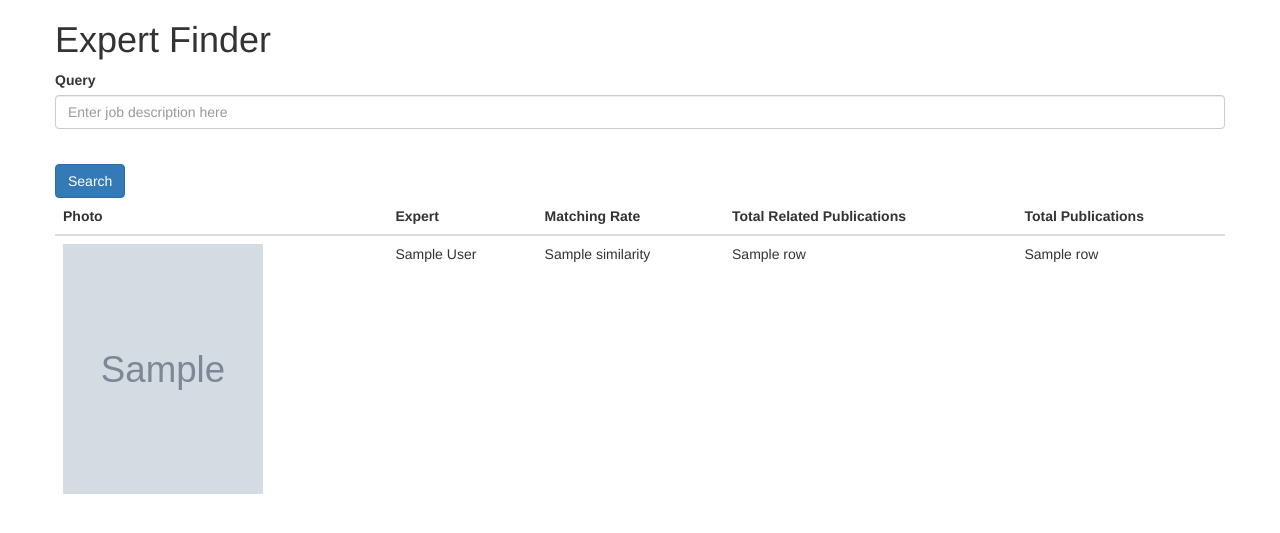
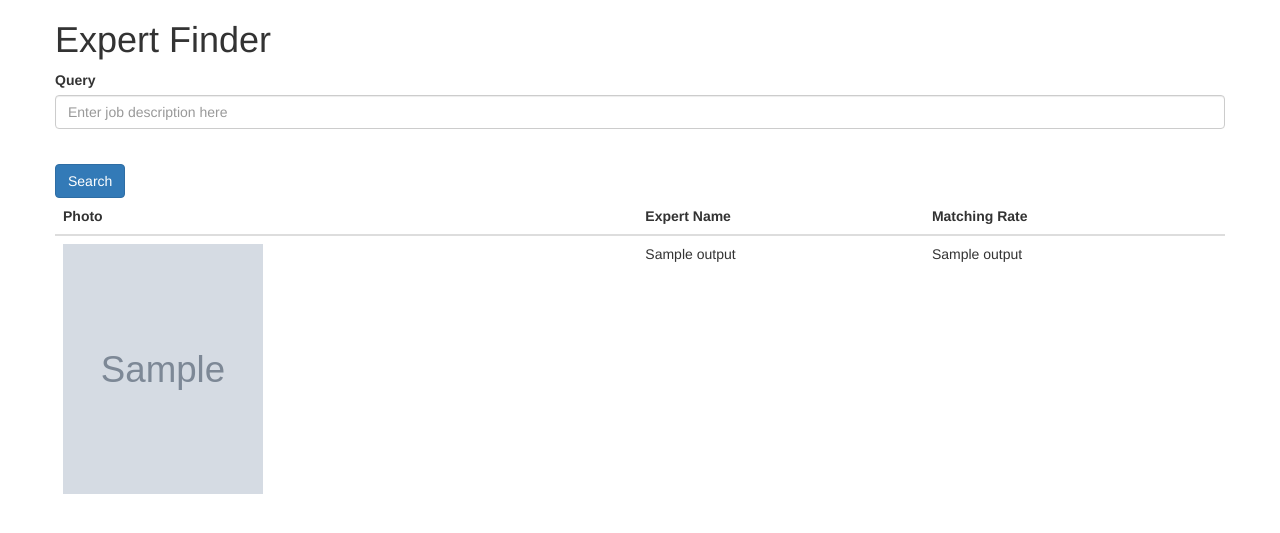
Before and after one commit to spozi/expertexplorer, a Flask app: template templates/searchpage.html in a window 1280 px wide. Shown: the top 533 px of the page. Run offline with Flask 2, Linux system fonts and the light colour scheme; the template is opened without the code that fills it: most values are stand-ins (such as "Sample title", 1, 10 or a date in 2020); grey boxes marked "Sample" are stand-in pictures; parts of the project's set-up code (start-up, migrations or seed data) failed here and were passed over; some libraries are stand-ins or nearby versions.

Commit message:
Finish outputting data to flask TODO: output photo of each expert

```diff
--- a/app.py
+++ b/app.py
@@ -215,47 +215,40 @@ def match():
 
         df_author_photo = df_author_photo.drop_duplicates('Authors')
         df_author_photo = df_author_photo.set_index('Authors')
-        print(df_author_photo)
-        print(len(df_author_photo))
+        # print(df_author_photo)
+        # print(len(df_author_photo))
 
         #   print(authors)
         #b. Compute the authors yearly average similarity
         df_year_similarity = {}
         for df in dfs:
             year = df['Year'].values[0]
-            df_g = df.query('similarity > .6') #Similarity must higher than 0.6
+            df_g = df.query('similarity > .5') #Similarity must higher than 0.6
             df_g = df_g.filter(['Authors', 'similarity'])
             df_g = df_g.groupby('Authors')['similarity'].mean()
             df_year_similarity[year] = df_g
-
-        # print(df_year_similarity)
 
         #c. Count the related publications (count based on df_g $\in$ df_year)
         df_year_related_publications = {}
         for df in dfs:
             year = df['Year'].values[0]
-            df_g = df.query('similarity > .6') #Similarity must higher than 0.6
+            df_g = df.query('similarity > .5') #Similarity must higher than 0.6
             df_g = df_g.filter(['Authors'])
-            df_g = df_g.groupby(['Authors']).count()
+            df_g = df_g.groupby(['Authors'])['Authors'].count()
             df_year_related_publications[year] = df_g
-
+        # print(df_year_related_publications)
         #d. Count all publications
         df_year_all_publications = {}
         for df in dfs:
             year = df['Year'].values[0]
-            # df_g = df_g.filter(['Authors'])
-            # df_g = df_g.groupby(['Authors'])['Authors'].count()
             df_g = df['Authors'].value_counts() #Return a series
             df_year_all_publications[year] = df_g
-
-        # print(df_year_all_publications)
 
         records = []
         for author in authors:
             author_record = [{"name":author}]
             for year, df in df_year_similarity.items():
                 if author in df:
-                    # print(df[author])
                     author_record.append({f"average_similarity_{year}":df[author]})
             for year, df in df_year_related_publications.items():
                 if author in df:
@@ -263,37 +256,29 @@ def match():
             for year, df in df_year_all_publications.items():
                 if author in df:
                     author_record.append({f"total_year_all_publications_{year}":df[author]})
-            # if author in df_author_photo['Author']:
+            # if author in df_author_photo.index:
+            #     print(author, ": True")
             #     author_record.append({"photo":df_author_photo[author]})
+            # else:
+            #     print(author, ": false")
+            # # else:
+            # #     author_record.append({"photo":df_author_photo[author]})
             result_author_record = reduce(lambda a, b: {**a, **b}, author_record)
             records.append(result_author_record)
 
         #Merge a list of dicts to single dicts
         df_output = pd.DataFrame(records)
         df_output.set_index('name', inplace=True)
-        # print(records)
-        #Convert records to dataframe
-        # df_output = pd.DataFrame.from_dict(records)
+
+        #Output dataframe to csv
         df_output.to_csv('sample.csv')
-        # jsonfiles = json.loads(df_output.to_json(orient='records'))
-        # print(jsonfiles)
-        # return render_template("searchpage.html", dataa=jsonfiles)
+
+        #Output dataframe to flask
+        data_dict = df_output.to_dict('index')
+
+        return render_template("searchpage.html", output_data = data_dict)
 
 
-        #e. Display the required information
-        # We are going to output ['photo','expert', 'matching rate', 'total related publications', 'total publications' ]
-        # Photo
-        # Expert
-        # Matching rate
-        # Total related publications
-        # authors = []
-        # for year, df in df_year_similarity.items():
-        #     cr_authors = df['Authors'].tolist()
-        #     authors = authors + cr_authors
-        # authors = list(set(authors))
-
-        # fields = ['expert', 'matching rate', 'total related publications', 'total publications']
-        # new_df = pd.DataFrame(columns=fields)
     return render_template("searchpage.html")
 
 
--- a/templates/searchpage.html
+++ b/templates/searchpage.html
@@ -45,22 +45,20 @@
             <thead>
               <tr>
                 <th>Photo</th>
-                <th>Expert</th>
+                <th>Expert Name</th>
                 <th>Matching Rate</th>
                 <!-- <th>Graph</th> -->
-                <th>Total Related Publications</th>
-                <th>Total Publications</th>
+                <!-- <th>Total Related Publications</th> -->
+                <!-- <th>Total Publications</th> -->
               </tr>
             </thead>
-            {% for row in dataa %}
+            {% for k,v in output_data.items() %}
             <tr>
-                <td class="laligne"><img id="bigpic"
-                                         src="{{ row['Photo'] }}"
-                                         alt="candidate image" width="200" height="250" ></td>
-                <td class="lalignc">{{ row['Authors'] }}</td>
-                <td class="lalignc">{{ row['similarity'] }}</td>
-                <td class="lalignc">{{ row[similarity] }}</td>
-                <td class="lalignc">{{ row[similarity] }}</td>
+              <td class="laligne"><img id="bigpic" src="{{ v['photo'] }}"
+                alt="candidate image" width="200" height="250" >
+              </td>
+              <td class="lalignc">{{ k }}</td>
+              <td class="lalignc">{{ v }}</td>
             </tr>
           {% endfor %}
           </table>
```
